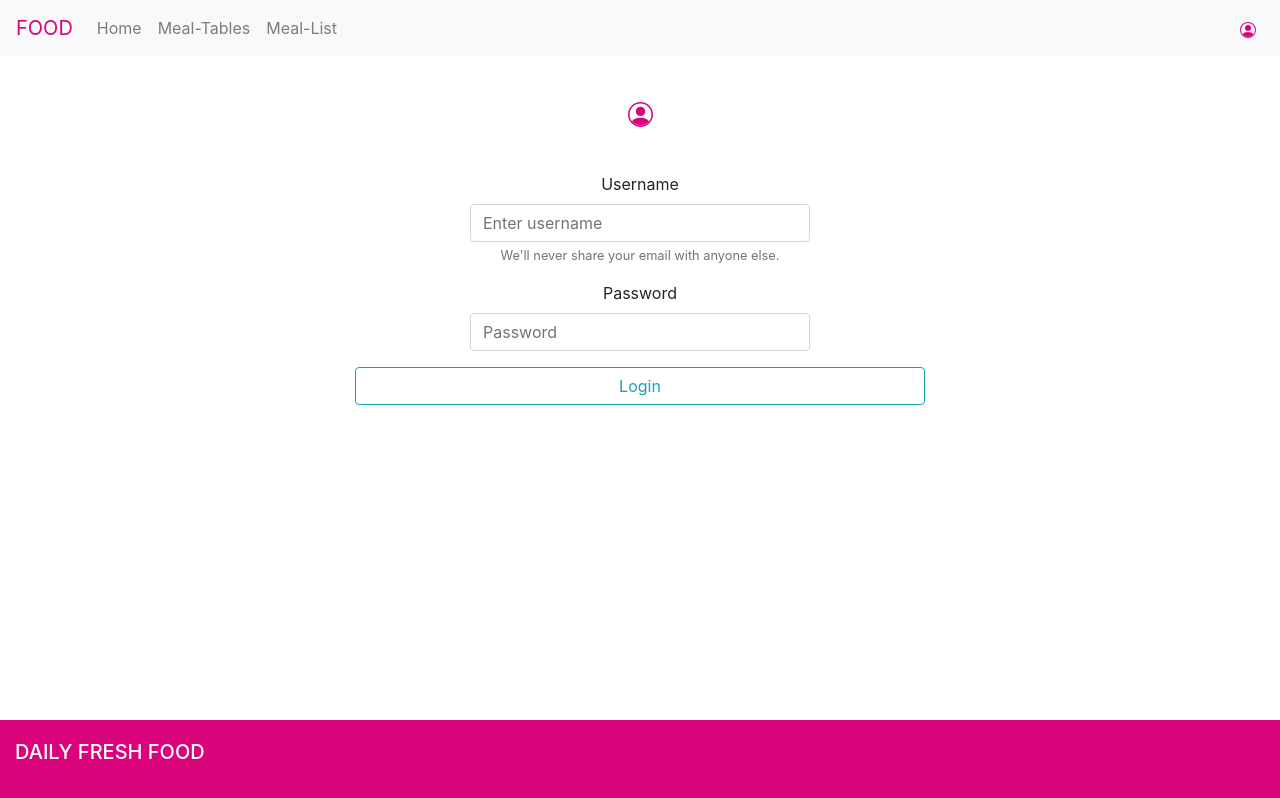
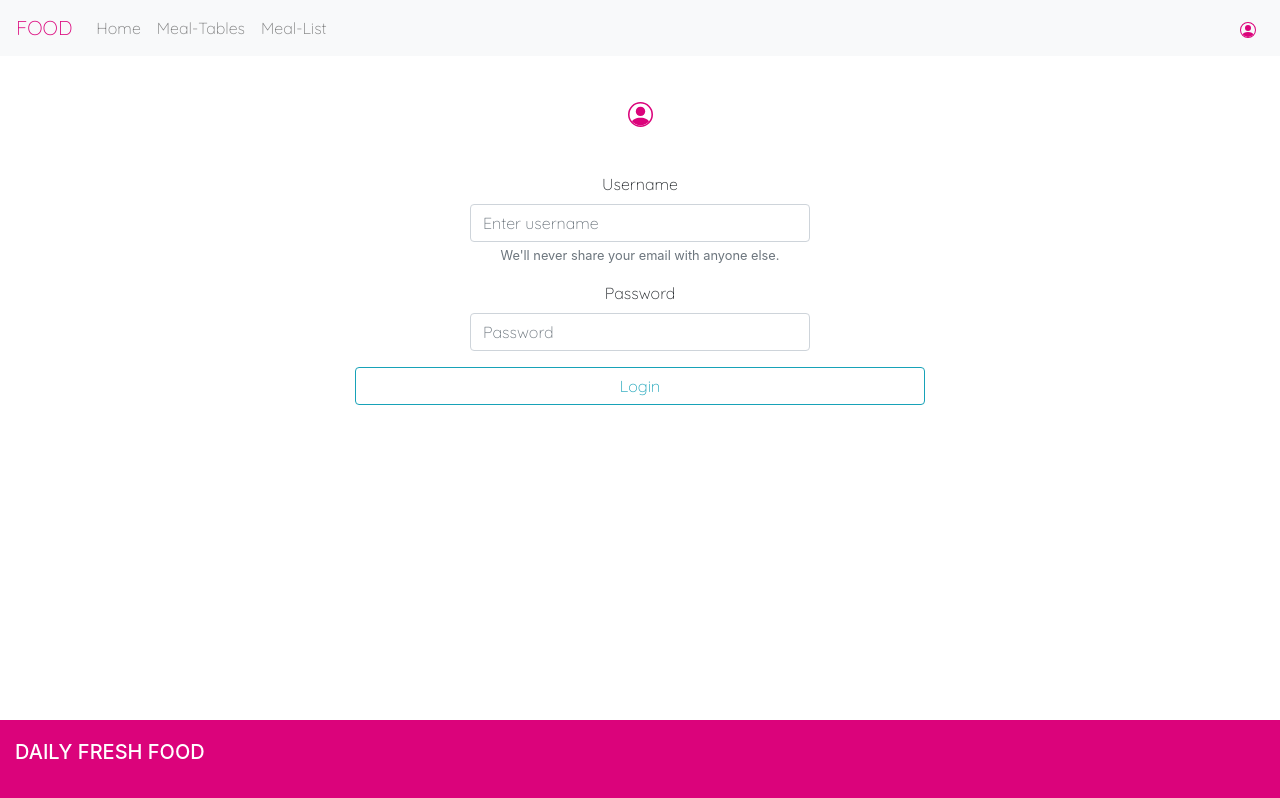
Before and after one commit to matienknows/Mensa-FrontEnd-RWA, a Vue app in the folder vue-js-client-crud/: page /login in a window 1280 px wide. Built offline with nearby package versions, Linux system fonts and the light colour scheme.

Commit message:
Font Quicksand added and configured

```diff
--- a/vue-js-client-crud/src/App.vue
+++ b/vue-js-client-crud/src/App.vue
@@ -20,4 +20,5 @@ export default {
 
 <style lang="scss">
 @import 'src/assets/scss/imports/bootstrap';
+@import 'src/assets/scss/imports/fonts';
 </style>
--- /dev/null
+++ b/vue-js-client-crud/src/assets/scss/imports/fonts.scss
@@ -0,0 +1,6 @@
+
+@import url('https://fonts.googleapis.com/css2?family=Quicksand:wght@300&display=swap');
+
+p, h1, h4, .slogan, label, button, .navbar, table, input, option {
+  font-family: "Quicksand";
+ }
--- a/vue-js-client-crud/src/components/LandingComponent.vue
+++ b/vue-js-client-crud/src/components/LandingComponent.vue
@@ -47,10 +47,6 @@ export default {
 
 <style scoped lang="scss">
 
-p, h1, h4 {
-  color: white;
-}
-
 .background {
   min-height: 500px;
   background-size: cover;
@@ -59,9 +55,9 @@ p, h1, h4 {
 
   .slogan {
     position: relative;
+    color: white;
     left: 50%;
     transform: translate(-50%, 150%);
-    color: white;
     text-align: center;
   }
 }
@@ -79,6 +75,7 @@ p, h1, h4 {
   background: #DB037B;
   margin-bottom: 0;
   padding-bottom: 35px;
+  color: white;
 }
 
 @media only screen and (max-width: 600px) {
```
Also changed, not shown: vue-js-client-crud/src/assets/images/plus.svg.
